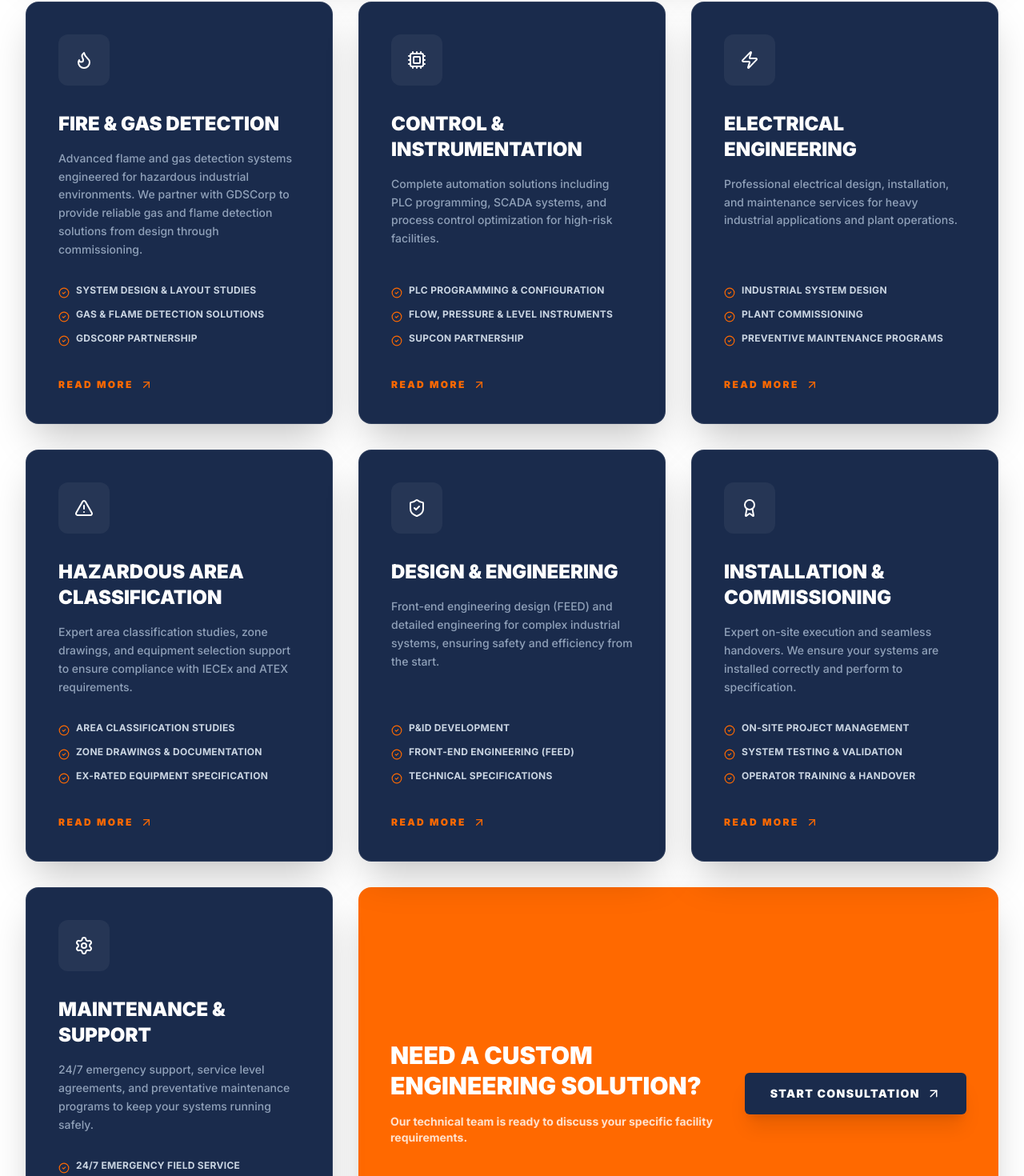
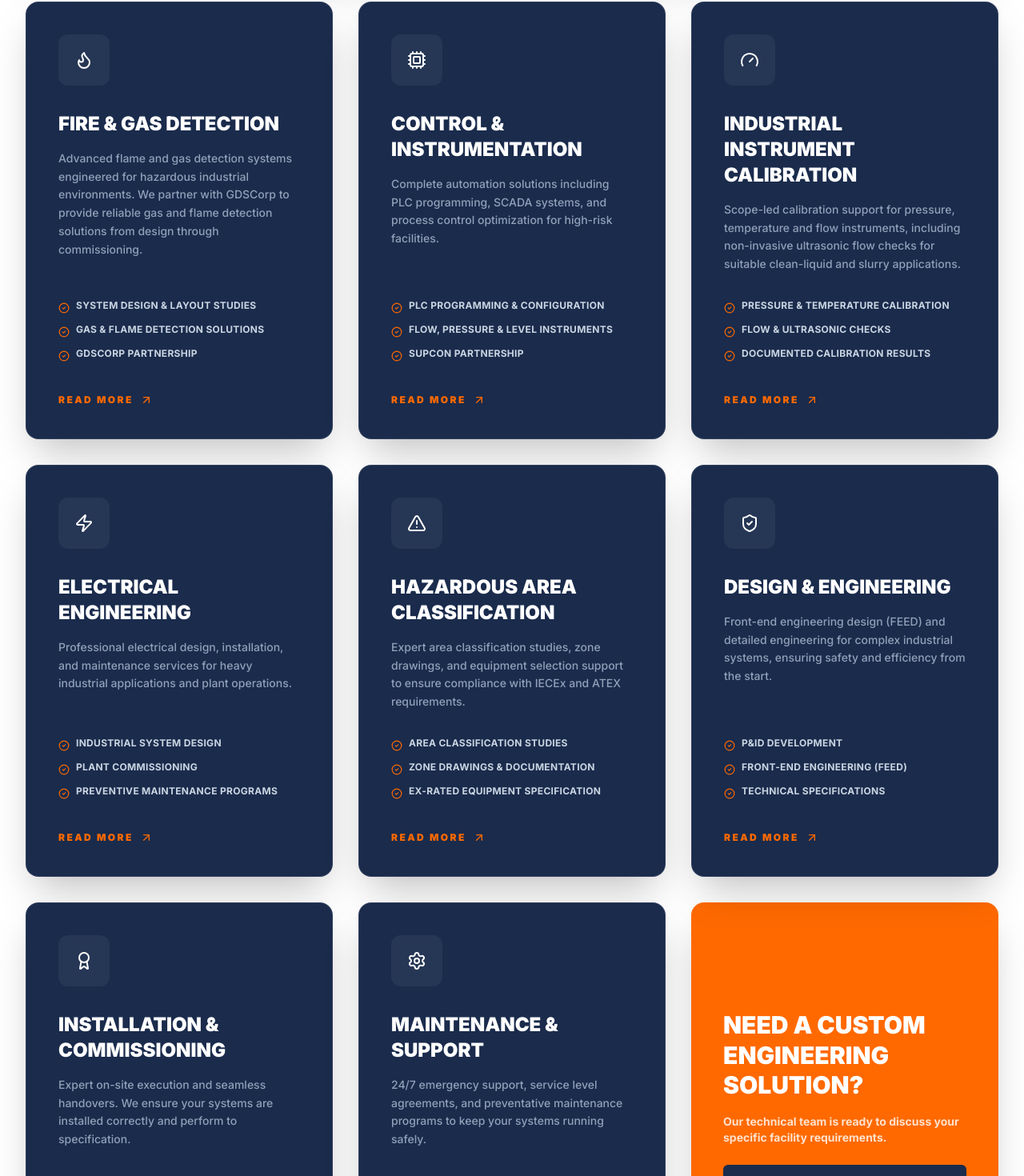
Before and after one commit to TouchTeq/TouchTeq, a Next.js app: page / in a window 1280 px wide. Shown: the part 3621-5091 px from the top of the page at 80% size. Built offline with nearby package versions, Linux system fonts and the light colour scheme; no server answers.

Commit message:
feat: add calibration service to homepage grid
Adds Industrial Instrument Calibration to What We Offer and keeps the service grid balanced across responsive breakpoints.

```diff
--- a/components/ServicesSection.tsx
+++ b/components/ServicesSection.tsx
@@ -27,6 +27,14 @@ const services = [
     features: ["PLC Programming & Configuration", "Flow, Pressure & Level Instruments", "SUPCON Partnership"],
     color: "navy",
     href: "/services/control-and-instrumentation"
+  },
+  {
+    title: "Industrial Instrument Calibration",
+    icon: Gauge,
+    description: "Scope-led calibration support for pressure, temperature and flow instruments, including non-invasive ultrasonic flow checks for suitable clean-liquid and slurry applications.",
+    features: ["Pressure & Temperature Calibration", "Flow & Ultrasonic Checks", "Documented Calibration Results"],
+    color: "navy",
+    href: "/services/instrument-calibration"
   },
   {
     title: "Electrical Engineering",
@@ -220,9 +228,9 @@ export default function ServicesSection() {
             whileHover={{ x: 10 }}
             viewport={{ once: true }}
             transition={{ duration: 0.4 }}
-            className="lg:col-span-2 p-6 sm:p-8 md:p-10 rounded-2xl bg-[#ff6900] flex flex-col justify-center items-start group cursor-pointer hover:bg-[#e55e00] transition-all shadow-2xl hover:shadow-[#ff6900]/20"
+            className="sm:col-span-2 lg:col-span-1 p-6 sm:p-8 md:p-10 rounded-2xl bg-[#ff6900] flex flex-col justify-center items-start group cursor-pointer hover:bg-[#e55e00] transition-all shadow-2xl hover:shadow-[#ff6900]/20"
           >
-            <div className="flex flex-col lg:flex-row lg:items-center lg:justify-between w-full gap-6">
+            <div className="flex w-full flex-col gap-6">
               <div>
                 <h3 className="text-white text-2xl md:text-3xl font-black mb-4 uppercase tracking-normal leading-tight">
                   Need a Custom <br /> Engineering Solution?
```
